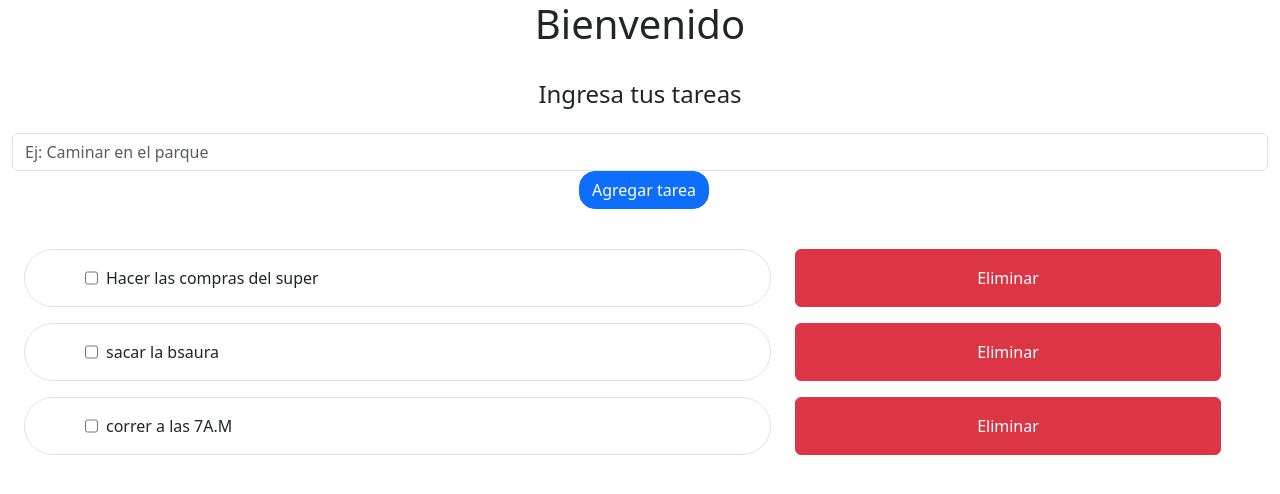
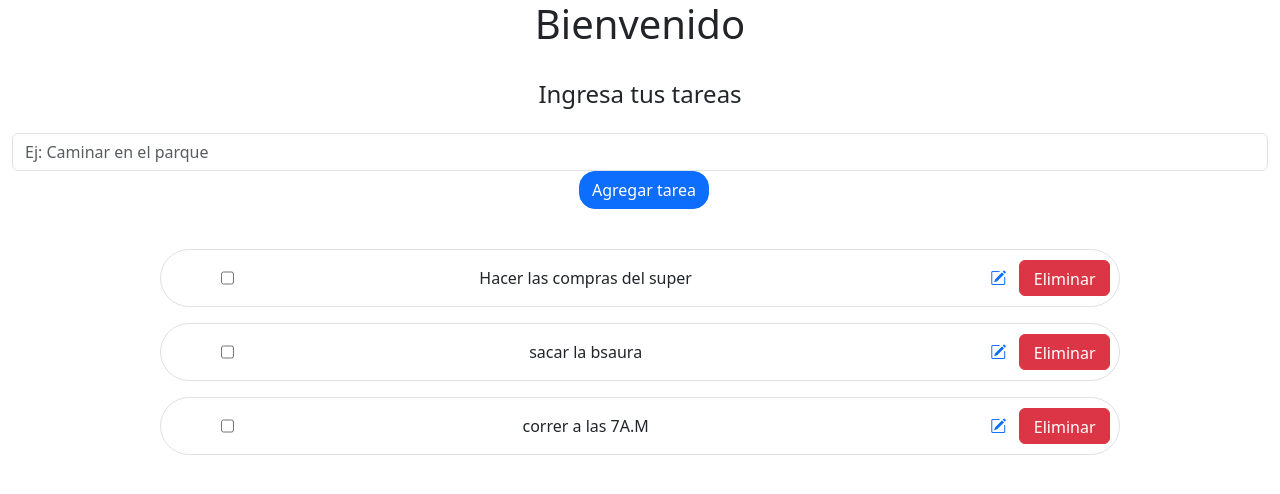
Before and after one commit to MaiaFede/Backend-ListaTareas, a React (Vite) app: page / in a window 1280 px wide. Shown: the top 494 px of the page. Built offline with nearby package versions, Linux system fonts and the light colour scheme; data requests are answered from the project's data file.

Commit message:
Agregue estilos a las listas y el boton editar

```diff
--- a/package.json
+++ b/package.json
@@ -11,6 +11,7 @@
   },
   "dependencies": {
     "bootstrap": "^5.3.2",
+    "bootstrap-icons": "^1.11.3",
     "react": "^18.2.0",
     "react-bootstrap": "^2.10.2",
     "react-dom": "^18.2.0",
--- /dev/null
+++ b/src/App.css
@@ -0,0 +1,6 @@
+
+.btn-danger {
+    width: 70%;
+    height: 65%;
+    margin-top: 10px;
+}
--- a/src/App.jsx
+++ b/src/App.jsx
@@ -1,5 +1,7 @@
 import "bootstrap/dist/css/bootstrap.min.css";
+import "bootstrap-icons/font/bootstrap-icons.css";
 import ListaTareas from "./components/ListaTareas"
+import "./App.css"
 
 function App() {
 
--- a/src/components/ItemTarea.jsx
+++ b/src/components/ItemTarea.jsx
@@ -41,12 +41,16 @@ const ItemTarea = ({tarea, setTareas}) => {
         });
       }
     return (
-        <li key={tarea.id} className="list-unstyled mt-3 row ">
-                    <div className="conteiner-fluid border rounded-pill d-flex justify-content-start col-7 mx-4">
+        <li key={tarea.id} className="list-unstyled mt-3 align-content-center justify-content-center row ">
+                    <div className="conteiner-fluid border rounded-pill d-flex justify-content-between col-9 mx-5 ">
                     <input type="checkbox" checked={tarea.completado} onChange={(e) => {e.target.value}} className="ms-5" />
                     <p className='mt-3 me-5 ms-2'> {tarea.nombreTarea} </p>
+                    <div className="d-flex justify-content-between align-content-center">
+                    <Button variant="link"> <i className="bi bi-pencil-square col-6"></i></Button>
+                    <Button variant="danger"  onClick={eliminarTarea} className="col-6 ">Eliminar</Button>
                     </div>
-     <Button variant="danger"  onClick={eliminarTarea} className="col-4">Eliminar</Button>
+                    </div>
+
        </li>
     );
 };
```
Also changed, not shown: 1 other file (tests, documents, lock files or other folders).
